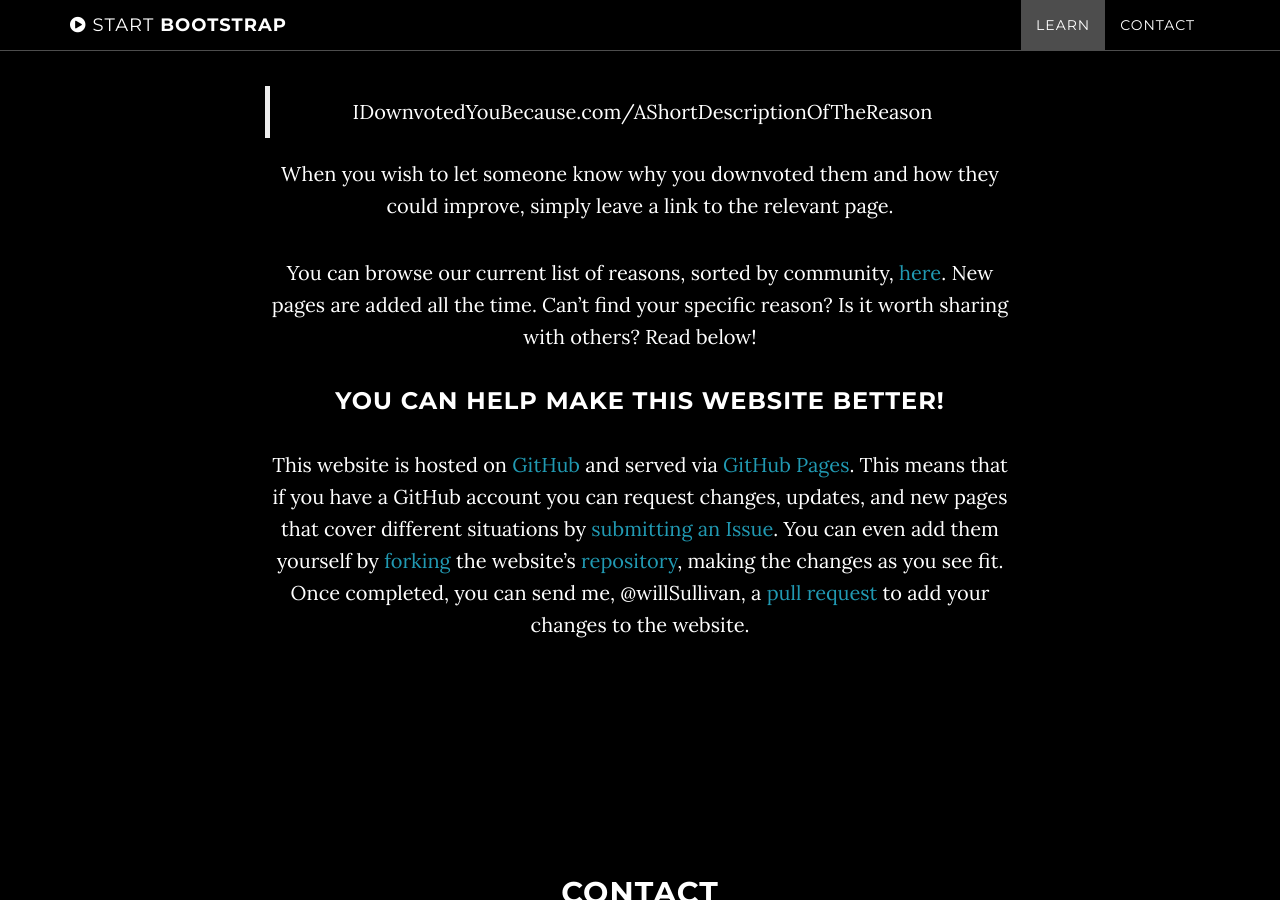
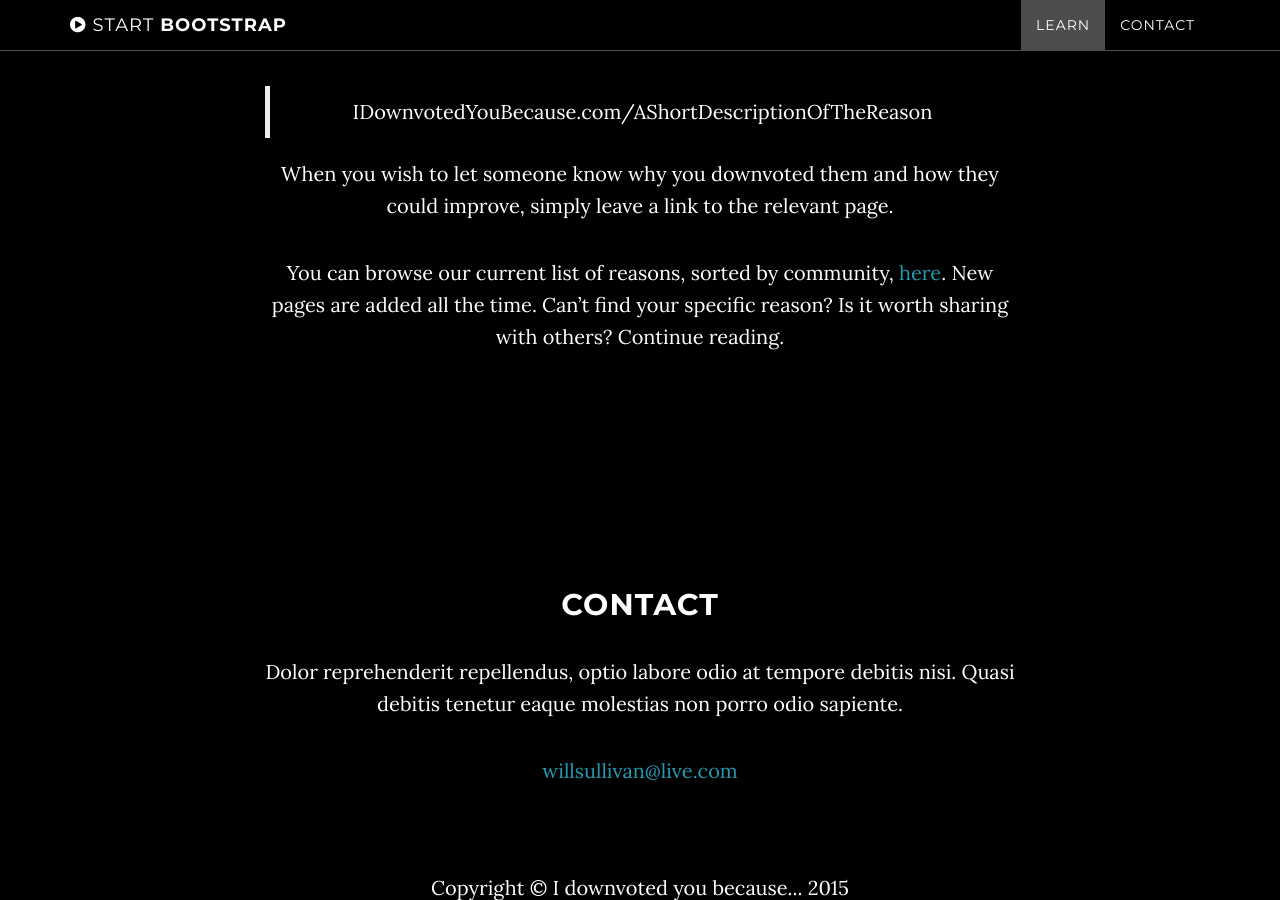
Before and after one commit to WillSullivan/IDYBJeckyll, a Jekyll site: the page built from index.md, in a window 1280 px wide and 900 px high, scrolled down 1923 px. Built offline with Jekyll 4.4.1, drawn with Linux system fonts in a browser that asks for light colours.

Commit message:
Update index.md

```diff
--- a/index.md
+++ b/index.md
@@ -23,8 +23,4 @@ This website hosts one page per reason why you downvoted someone.  Each reason h
 
 When you wish to let someone know why you downvoted them and how they could improve, simply leave a link to the relevant page.
 
-You can browse our current list of reasons, sorted by community, [here](AllTheReasons).  New pages are added all the time.  Can't find your specific reason?  Is it worth sharing with others?  Read below!
-
-###You can help make this website better!
-
-This website is hosted on [GitHub](https://github.com/WillSullivan/IDownvotedYouBecause) and served via [GitHub Pages](https://pages.github.com/). This means that if you have a GitHub account you can request changes, updates, and new pages that cover different situations by [submitting an Issue](https://github.com/WillSullivan/IDownvotedYouBecause/issues/new).  You can even add them yourself by [forking](https://help.github.com/articles/fork-a-repo/) the website's [repository](https://github.com/WillSullivan/IDownvotedYouBecause), making the changes as you see fit.  Once completed, you can send me, @willSullivan, a [pull request](https://help.github.com/articles/using-pull-requests/) to add your changes to the website.
+You can browse our current list of reasons, sorted by community, [here](AllTheReasons).  New pages are added all the time.  Can't find your specific reason?  Is it worth sharing with others?  Continue reading.
```
